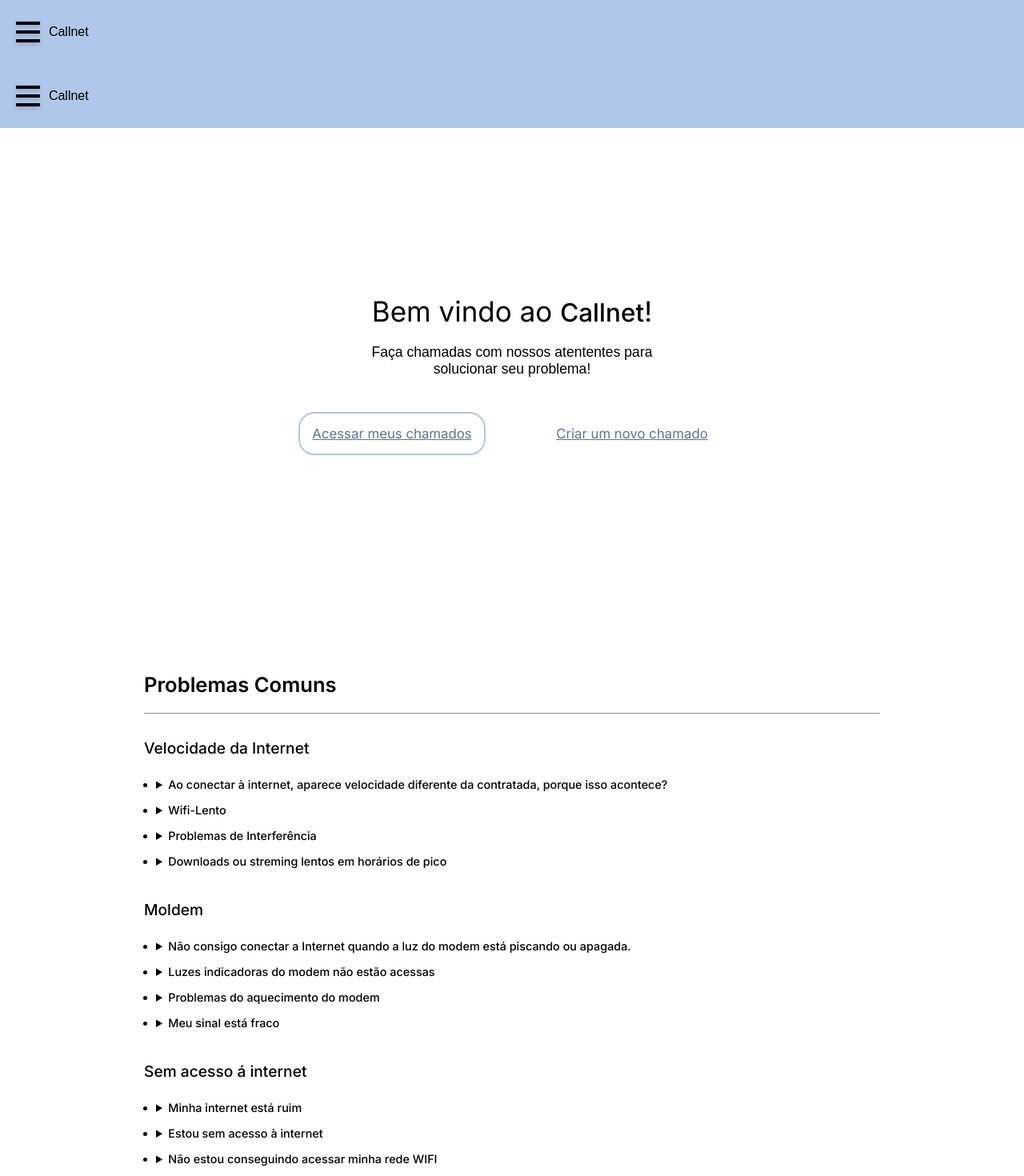
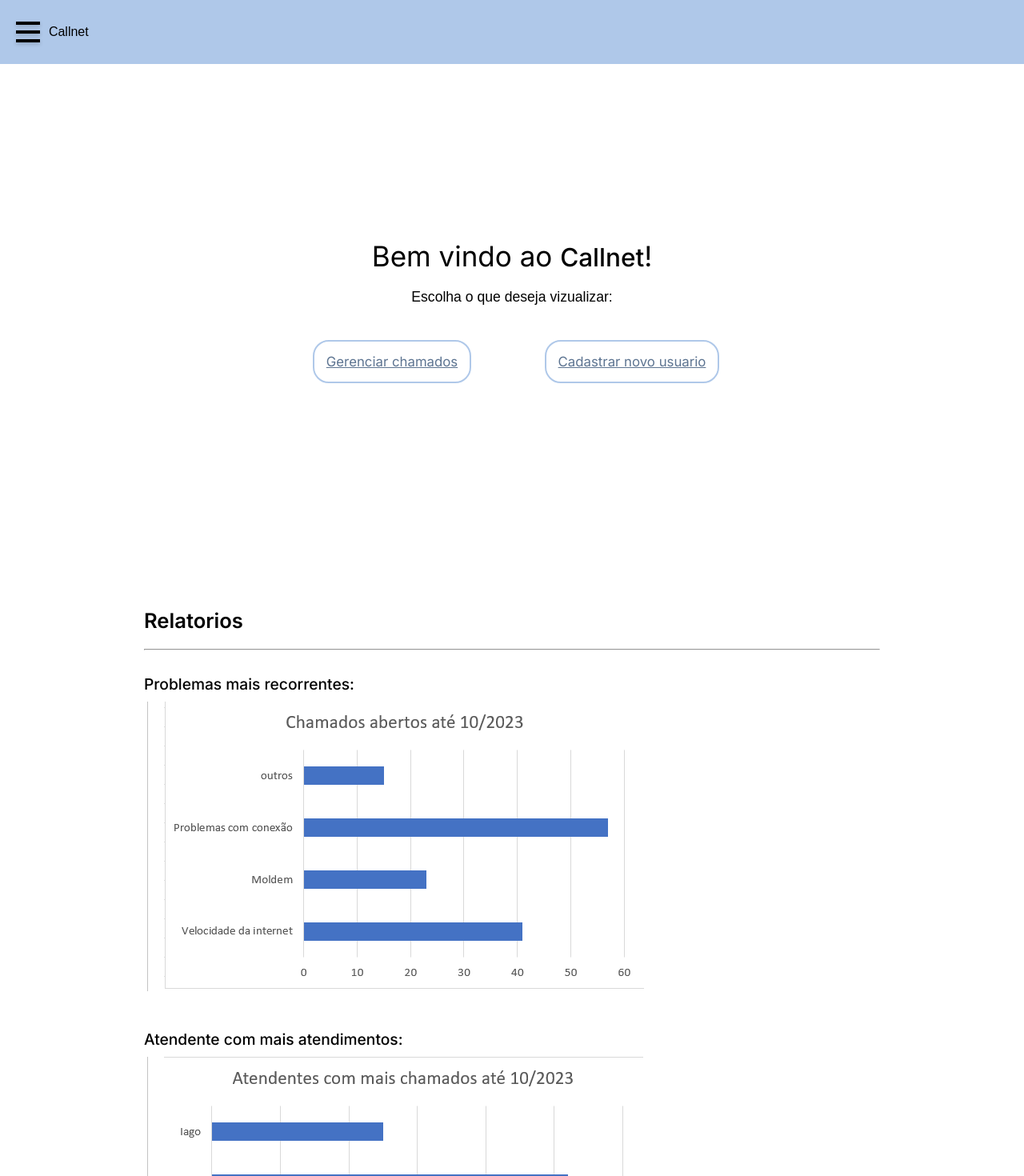
Before and after one commit to Equipe-CodeLand/API-2023.2-Front-End, a React (Create React App) app: page /home/administrador in a window 1280 px wide. Shown: the top 1470 px of the page at 80% size. Built offline with nearby package versions, Linux system fonts and the light colour scheme; a web font is replaced by a local one.

Commit message:
arrumando a home do administrador

```diff
--- a/src/components/homes/homeAdministrador.tsx
+++ b/src/components/homes/homeAdministrador.tsx
@@ -1,21 +1,42 @@
-import Header from "../header/headerComponent"
-import Home from "./homeCliente"
-
+import "./styles/administrador.css";
+import problemas from "../homes/chamadosfrequentes.png";
+import atendentes from "../homes/atendentes.png";
 
 export default function HomePageAdministrador() {
-    const link = ["/home/administrador", "/home/atendente", "/home/administrador"] // Link para as páginas
-    const link_title = ["Home", "atendente", "administrador"] // titulo para as paginas
     return (
-        <div>
-            <Header
-                link_0 = {link[0]}
-                link_1 = {link[1]}
-                link_2 = {link[2]}
-                link_title_0 = {link_title[0]}
-                link_title_1 = {link_title[1]}
-                link_title_2 = {link_title[2]}
-            />
-            <Home />
+        <div className="homeCli">
+            <section className="conteudo">
+                <div>
+                    <div className="titulo">
+                        <h1 id="tituloPrincipal">Bem vindo ao <strong>Callnet</strong>!</h1>
+                        <p>Escolha o que deseja vizualizar:</p>
+                    </div>
+                    <div className="chamados">
+                        <div className="acessar"><a href="/chamados/Adm">Gerenciar chamados</a></div>
+                        <div className="acessar"><a href="/cadastroUser">Cadastrar novo usuario</a></div>
+                    </div>
+                </div>
+
+            </section>
+
+            <section className="problemasComuns">
+                <h2 id="titulo">Relatorios</h2>
+                <hr />
+                <div className="problema 1">
+
+                    <h3>Problemas mais recorrentes:</h3>
+                    <p>
+                        <img src={problemas} alt="problemas recorrentes" />
+                    </p>
+                    <br></br>
+                    <h3>Atendente com mais atendimentos:</h3>
+                    <p>
+                        <img src={atendentes} alt="atendentes e seus atendimentos" />
+
+                    </p>
+
+                </div>
+            </section>
         </div>
-    )
+    );
 }
```
